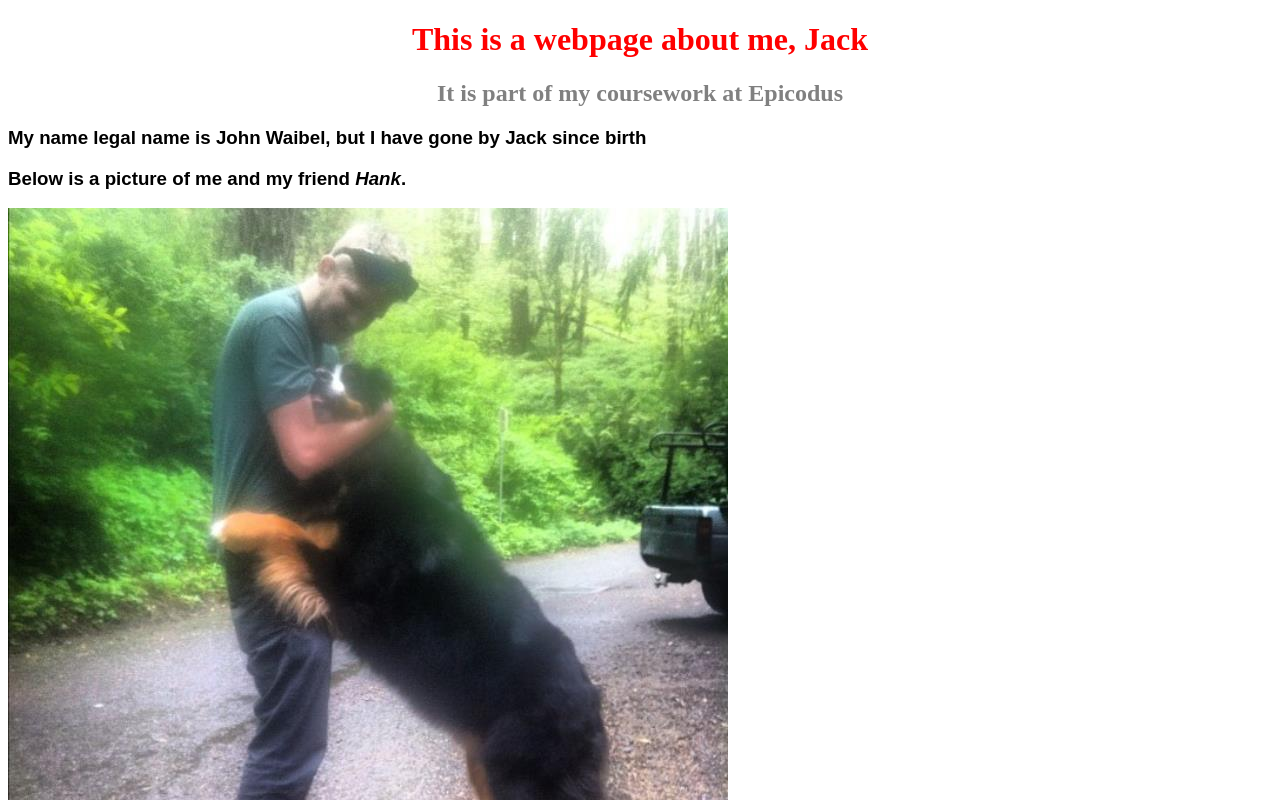
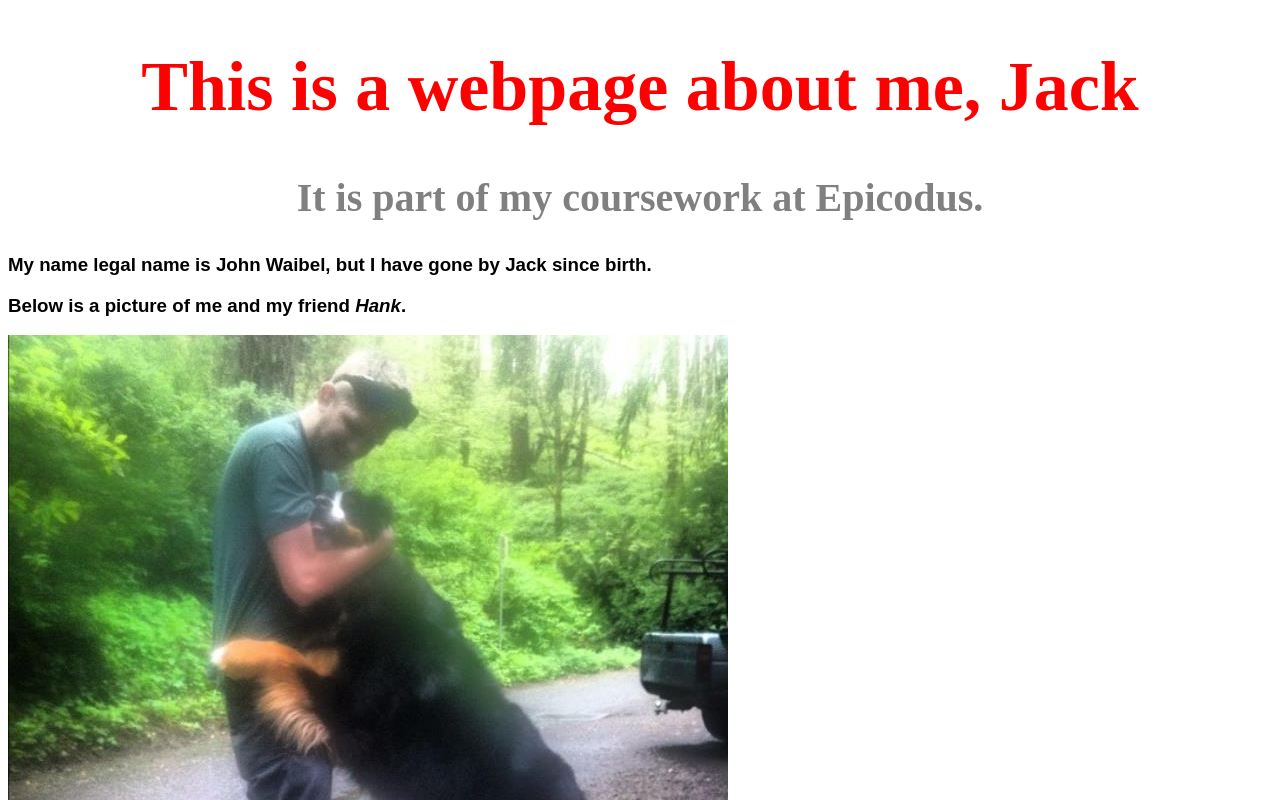
Before and after one commit to jackwaibel/AboutMe, a plain HTML site: page index.html in a window 1280 px wide. Shown: the top 800 px of the page. Drawn offline with Linux system fonts and the light colour scheme.

Commit message:
added additional css format to h1, h2 and fixed spelling errors

```diff
--- a/css/css_style.css
+++ b/css/css_style.css
@@ -1,11 +1,13 @@
 h1 {
   color: red;
   text-align: center;
+  font-size: 70px;
 }
 
 h2 {
   color: gray;
   text-align: center;
+  font-size: 40px;
 }
 
 h3 {
--- a/index.html
+++ b/index.html
@@ -6,9 +6,9 @@
   </head>
   <body>
     <h1>This is a webpage about me, <strong>Jack<strong></h1>
-    <h2>It is part of my coursework at Epicodus</h2>
+    <h2>It is part of my coursework at Epicodus.</h2>
 
-    <h3>My name legal name is John Waibel, but I have gone by Jack since birth</h3>
+    <h3>My name legal name is John Waibel, but I have gone by Jack since birth.</h3>
 
     <h3>Below is a picture of me and my friend <em>Hank</em>.</h3>
     <img src="img/jack.jpg" alt"A picture of Jack with a dog"/ >
@@ -36,6 +36,6 @@
       <li>Going to the coast or the mountain</li>
     </ul>
 
-    <p>Thank you for taking the time to check out my page</p>
+    <p>Thank you for taking the time to check out my page!</p>
   </body>
 </html>
```
